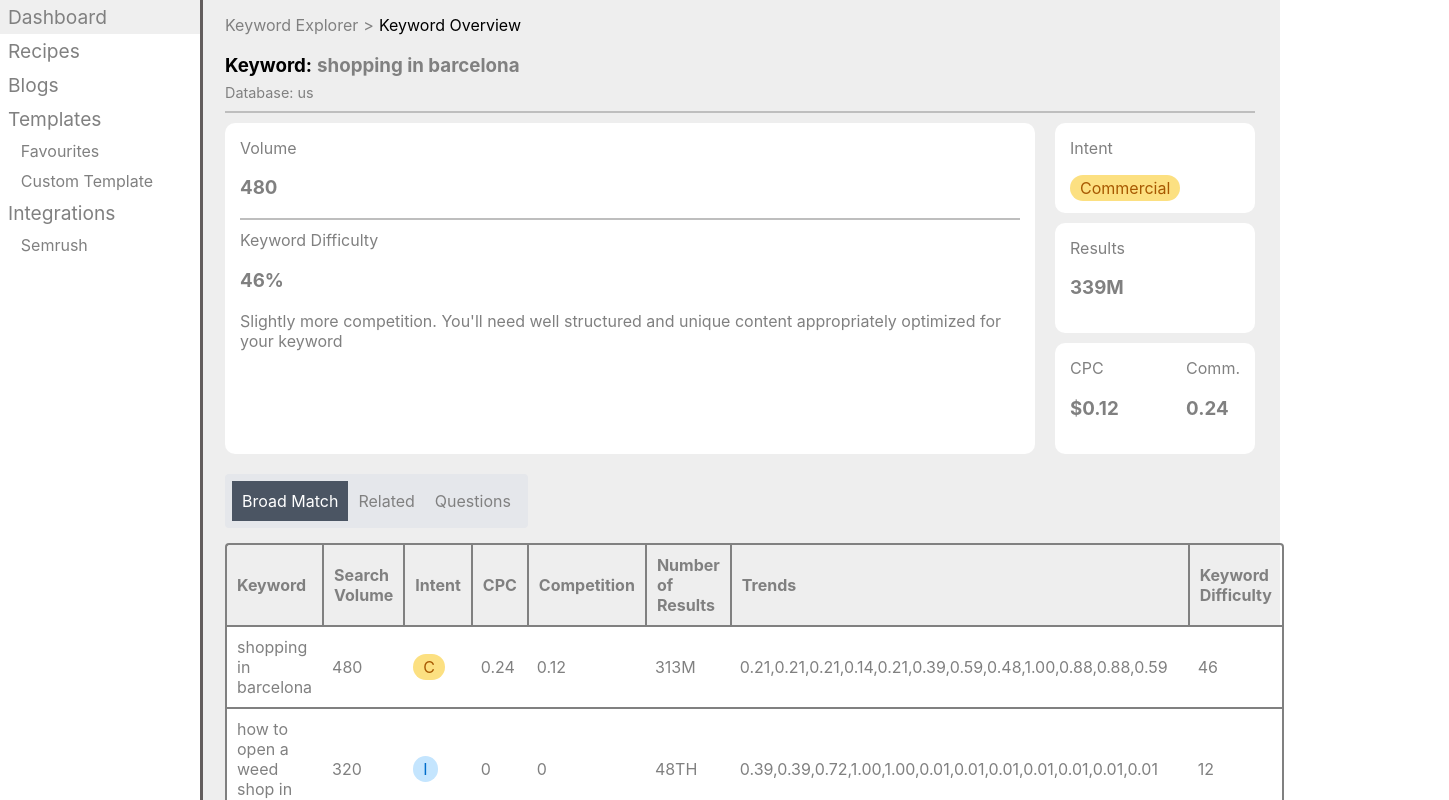
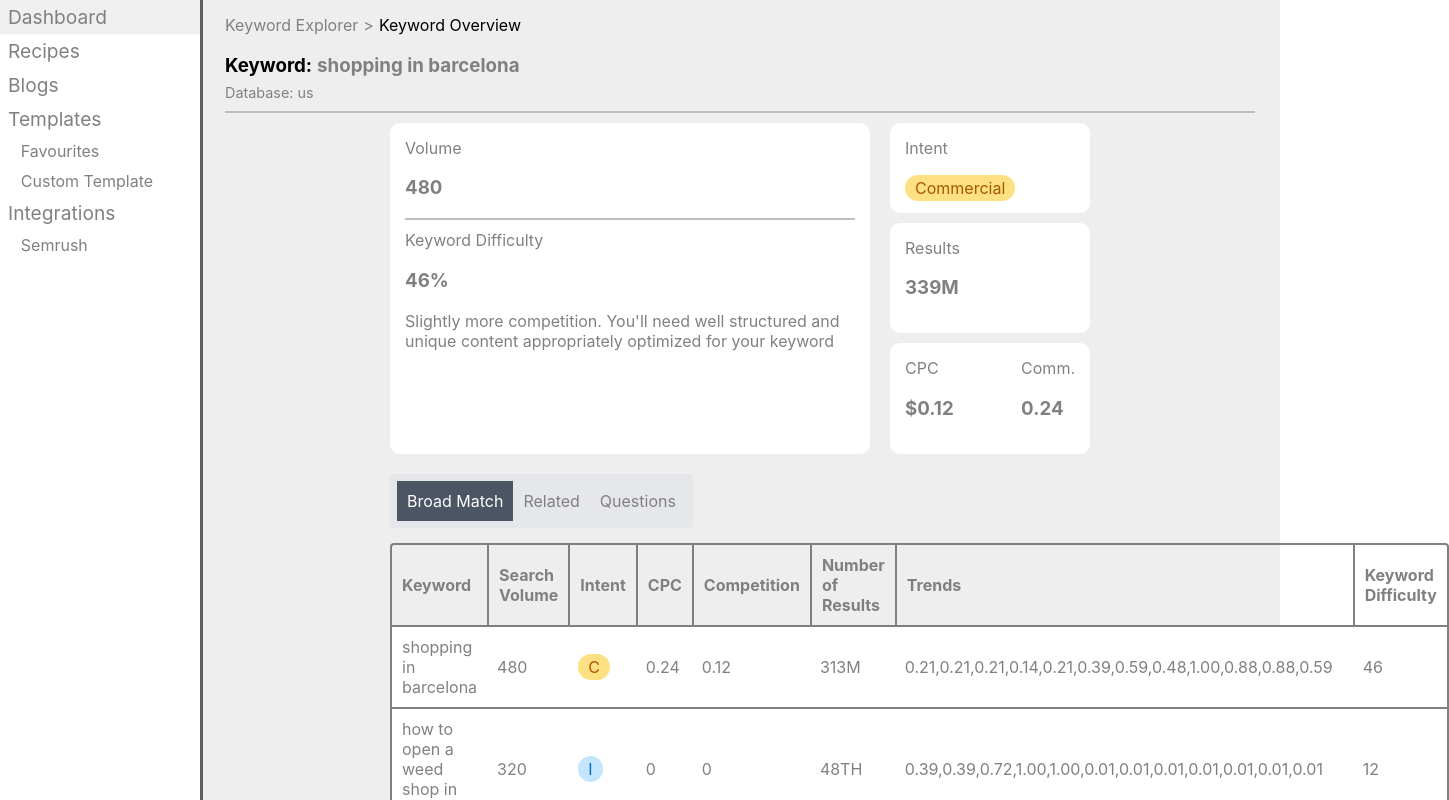
Before and after one commit to takshch/longshot, a React (Create React App) app: page / in a window 1280 px wide. Shown: the top 800 px of the page, 1449 px wide, since content can reach past the window. Built offline with nearby package versions, Linux system fonts and the light colour scheme.

Commit message:
Fixes out of range intent index

```diff
--- a/src/components/Intent/Intent.tsx
+++ b/src/components/Intent/Intent.tsx
@@ -7,7 +7,7 @@ type IntentType = {
 };
 
 const Intent = ({ number, textSmall }: IntentType) => {
-  const { type, color } = intentMap[number];
+  const { type, color } = intentMap[number % 3];
   const text = textSmall ? type[0] : type;
 
   return (
--- a/src/pages/IndexPage.module.scss
+++ b/src/pages/IndexPage.module.scss
@@ -26,6 +26,8 @@
   display: flex;
   flex-direction: column;
   gap: 20px;
+  max-width: 700px;
+  margin: auto;
 }
 
 .info-cards {
```
